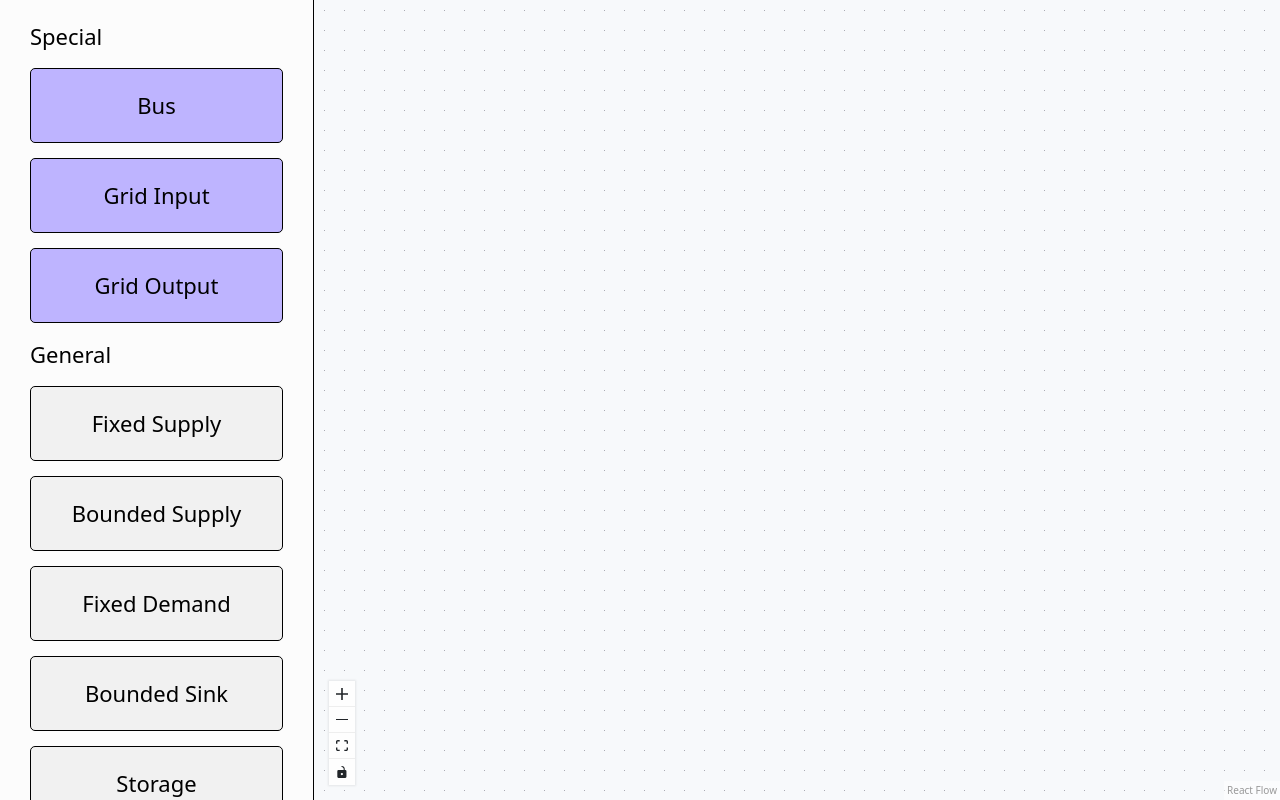
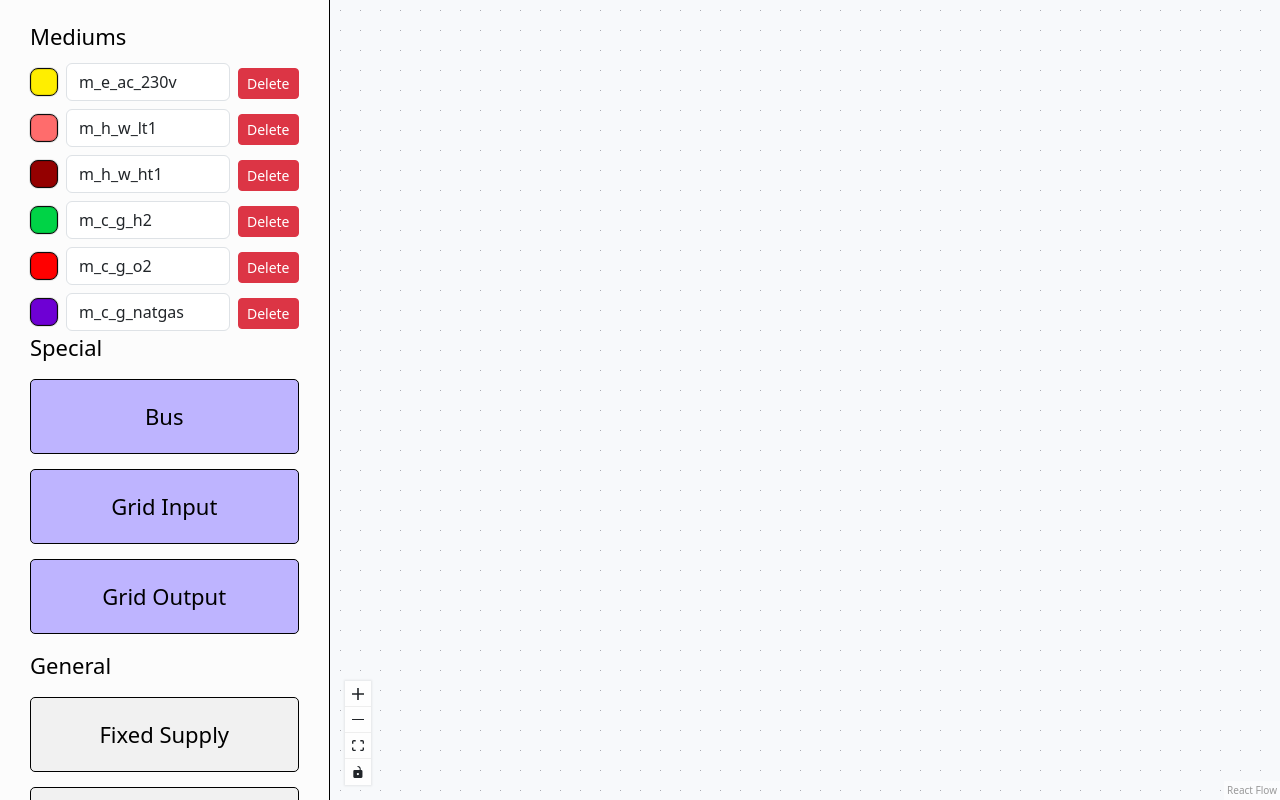
Before and after one commit to QuaSi-Software/susi, a React (Vite) app: page / in a window 1280 px wide. Built offline with nearby package versions, Linux system fonts and the light colour scheme.

Commit message:
feat: add Medium Menu to Sidebar

```diff
--- a/package.json
+++ b/package.json
@@ -16,6 +16,8 @@
     "framer-motion": "^12.38.0",
     "react": "^19.2.4",
     "react-bootstrap": "^2.10.10",
+    "react-color": "^2.19.3",
+    "react-colorful": "^5.6.1",
     "react-dom": "^19.2.4",
     "react-markdown": "^10.1.0",
     "reactflow": "^11.11.4"
--- a/src/App.tsx
+++ b/src/App.tsx
@@ -23,6 +23,8 @@ import { createMenuPosition, type MenuPosition } from './Reactflow-Components/Re
 import { NodeContextMenu, type NodeContextMenuData } from './Reactflow-Components/Reactflow-Menus/NodeContextMenu';
 import PaneContextMenu from './Reactflow-Components/Reactflow-Menus/PaneContextMenu';
 import { updateBusDataOnEdgeConnect } from './Reactflow-Components/BusDataWidget/BusDataUtils';
+import { type Medium } from './NodeDataStructures/Medium';
+import { getDefaultMediums } from './Sidebar/Mediums/MediumUtils';
 
 const initialNodes: NodeWithSusiData[] = [];
 
@@ -36,6 +38,7 @@ const DnDFlow = () => {
 	const [edgeContextMenu, setEdgeContextMenu] = useState<EdgeContextMenuData | null>(null);
 	const [nodeContextMenu, setNodeContextMenu] = useState<NodeContextMenuData | null>(null);
 	const [paneContextMenu, setPaneContextMenu] = useState<MenuPosition | null>(null);
+	const [mediums, setMediums] = useState<Medium[]>(getDefaultMediums());
 
 	const onConnect = useCallback(
 		(connection: Connection): void => {
@@ -123,7 +126,7 @@ const DnDFlow = () => {
 
 	return (
 		<div className="dndflow">
-			<Sidebar />
+			<Sidebar mediums={mediums} setMediums={setMediums} />
 			<ReactFlow
 				nodes={nodes}
 				edges={edges}
--- /dev/null
+++ b/src/CSS/color-picker.css
@@ -0,0 +1,32 @@
+:root {
+	--swatch-border-color: #0c0c0c;
+	--swatch-border-thickness: 1px;
+}
+@media (prefers-color-scheme: dark) {
+	:root {
+		--swatch-border-color: #ffffff;
+		--swatch-border-thickness: 2px;
+	}
+}
+.picker {
+	position: relative;
+}
+
+.swatch {
+	width: 28px;
+	height: 28px;
+	border-radius: 8px;
+	border: var(--swatch-border-thickness) solid var(--swatch-border-color);
+	box-shadow:
+		0 0 0 1px rgba(0, 0, 0, 0.1),
+		inset 0 0 0 1px rgba(0, 0, 0, 0.1);
+	cursor: pointer;
+}
+
+.popover {
+	position: absolute;
+	top: calc(100% + 2px);
+	left: 0;
+	border-radius: 9px;
+	box-shadow: 0 6px 12px rgba(0, 0, 0, 0.15);
+}
--- a/src/CSS/index.css
+++ b/src/CSS/index.css
@@ -5,6 +5,7 @@
 @import './context-menus.css';
 @import './sidebar.css';
 @import './node-styling.css';
+@import './color-picker.css';
 
 #root {
 	width: 100vw;
--- a/src/NodeDataStructures/Medium.tsx
+++ b/src/NodeDataStructures/Medium.tsx
@@ -3,5 +3,12 @@ interface Medium {
 	key: string;
 	color: string;
 }
+const createMedium = (name: string, color: string, key: string) => {
+	return {
+		name: name,
+		key: key,
+		color: color,
+	};
+};
 
-export { type Medium };
+export { type Medium, createMedium };
--- /dev/null
+++ b/src/Sidebar/Mediums/ColorPicker/PopoverPicker.tsx
@@ -0,0 +1,29 @@
+import React, { useCallback, useRef, useState } from 'react';
+import { HexColorPicker } from 'react-colorful';
+
+import useClickOutside from './useClickOutside';
+
+interface PopoverPickerInput {
+	color: string;
+	onChange: (color: string) => void;
+}
+
+export const PopoverPicker: React.FC<PopoverPickerInput> = ({ color, onChange }) => {
+	const popover = useRef<HTMLDivElement>(null);
+	const [isOpen, toggle] = useState(false);
+
+	const close = useCallback(() => toggle(false), []);
+	useClickOutside(popover, close);
+
+	return (
+		<div className="picker">
+			<div className="swatch" style={{ backgroundColor: color }} onClick={() => toggle(true)} />
+
+			{isOpen && (
+				<div className="popover" ref={popover}>
+					<HexColorPicker color={color} onChange={onChange} />
+				</div>
+			)}
+		</div>
+	);
+};
--- /dev/null
+++ b/src/Sidebar/Mediums/ColorPicker/useClickOutside.ts
@@ -0,0 +1,35 @@
+import { useEffect, type RefObject } from 'react';
+
+// Improved version of https://usehooks.com/useOnClickOutside/
+const useClickOutside = (ref: RefObject<HTMLDivElement | null>, handler: (event: MouseEvent | TouchEvent) => void) => {
+	useEffect(() => {
+		let startedInside = false;
+		let startedWhenMounted = false;
+
+		const listener = (event: MouseEvent | TouchEvent) => {
+			// Do nothing if `mousedown` or `touchstart` started inside ref element
+			if (startedInside || !startedWhenMounted) return;
+			// Do nothing if clicking ref's element or descendent elements
+			if (!ref.current || ref.current.contains(event.target as Node)) return;
+
+			handler(event);
+		};
+
+		const validateEventStart = (event: MouseEvent | TouchEvent) => {
+			startedWhenMounted = !!ref.current;
+			startedInside = ref.current ? ref.current.contains(event.target as Node) : false;
+		};
+
+		document.addEventListener('mousedown', validateEventStart);
+		document.addEventListener('touchstart', validateEventStart);
+		document.addEventListener('click', listener);
+
+		return () => {
+			document.removeEventListener('mousedown', validateEventStart);
+			document.removeEventListener('touchstart', validateEventStart);
+			document.removeEventListener('click', listener);
+		};
+	}, [ref, handler]);
+};
+
+export default useClickOutside;
--- /dev/null
+++ b/src/Sidebar/Mediums/MediumInputWidget.tsx
@@ -0,0 +1,44 @@
+import React from 'react';
+import { Form, Row, Col, Button } from 'react-bootstrap';
+import type { Medium } from '../../NodeDataStructures/Medium';
+import { PopoverPicker } from './ColorPicker/PopoverPicker';
+
+interface MediumInputWidgetProps {
+	medium: Medium;
+	onMediumChange: (medium: Medium) => void;
+	onDelete: () => void;
+}
+
+const MediumInputWidget: React.FC<MediumInputWidgetProps> = ({ medium, onMediumChange, onDelete }) => {
+	const onMediumColorChange = (color: string) => onChange(color, null);
+	const onMediumNameChange = (name: string) => onChange(null, name);
+
+	const onChange = (color: string | null, name: string | null) => {
+		if (color !== null) medium.color = color;
+		if (name !== null) medium.name = name;
+		onMediumChange(medium);
+	};
+
+	return (
+		<Row className="align-items-center g-2">
+			<Col xs="auto">
+				<PopoverPicker color={medium.color} onChange={onMediumColorChange} />
+			</Col>
+			<Col>
+				<Form.Control
+					type="text"
+					placeholder="Medium name"
+					value={medium.name}
+					onChange={(e) => onMediumNameChange(e.target.value)}
+				/>
+			</Col>
+			<Col xs="auto">
+				<Button variant="danger" size="sm" onClick={onDelete}>
+					Delete
+				</Button>
+			</Col>
+		</Row>
+	);
+};
+
+export default MediumInputWidget;
--- /dev/null
+++ b/src/Sidebar/Mediums/MediumMenu.tsx
@@ -0,0 +1,41 @@
+import React from 'react';
+import { Col } from 'react-bootstrap';
+import type { Medium } from '../../NodeDataStructures/Medium';
+import MediumInputWidget from './MediumInputWidget';
+
+interface MediumMenuProps {
+	mediums: Medium[];
+	setMediums: (mediums: Medium[]) => void;
+}
+
+const MediumMenu: React.FC<MediumMenuProps> = ({ mediums, setMediums }) => {
+	const onMediumChange = (medium: Medium) => {
+		const mediumIndex = mediums.findIndex((m) => m.key === medium.key);
+		const newMediums = JSON.parse(JSON.stringify(mediums));
+		newMediums[mediumIndex] = medium;
+		setMediums(newMediums);
+	};
+
+	const onMediumDelete = (key: string) => {
+		const newMediums = mediums.filter((m) => m.key !== key);
+		setMediums(newMediums);
+	};
+
+	return (
+		<>
+			<div className="description">{'Mediums'}</div>
+			<Col className="d-flex flex-column gap-2">
+				{mediums.map((medium) => (
+					<MediumInputWidget
+						key={medium.key}
+						medium={medium}
+						onMediumChange={onMediumChange}
+						onDelete={() => onMediumDelete(medium.key)}
+					/>
+				))}
+			</Col>
+		</>
+	);
+};
+
+export { MediumMenu, type MediumMenuProps };
--- /dev/null
+++ b/src/Sidebar/Mediums/MediumUtils.tsx
@@ -0,0 +1,14 @@
+import { createMedium } from '../../NodeDataStructures/Medium';
+
+const getDefaultMediums = () => {
+	return [
+		createMedium('m_e_ac_230v', '#ffee00', 'm_e_ac_230v_DEFAULT_KEY'),
+		createMedium('m_h_w_lt1', '#ff6c6c', 'm_h_w_lt1_DEFAULT_KEY'),
+		createMedium('m_h_w_ht1', '#940000', 'm_h_w_ht1_DEFAULT_KEY'),
+		createMedium('m_c_g_h2', '#00d346', 'm_c_g_h2_DEFAULT_KEY'),
+		createMedium('m_c_g_o2', '#ff0000', 'm_c_g_o2_DEFAULT_KEY'),
+		createMedium('m_c_g_natgas', '#6e00d4', 'm_c_g_natgas_DEFAULT_KEY'),
+	];
+};
+
+export { getDefaultMediums };
--- a/src/Sidebar/Sidebar.tsx
+++ b/src/Sidebar/Sidebar.tsx
@@ -1,9 +1,13 @@
+import { MediumMenu, type MediumMenuProps } from './Mediums/MediumMenu';
 import NewNodeMenu from './NewNodeMenu';
 
-export default () => {
+const Sidebar: React.FC<MediumMenuProps> = ({ mediums, setMediums }) => {
 	return (
 		<aside>
+			<MediumMenu mediums={mediums} setMediums={setMediums} />
 			<NewNodeMenu />
 		</aside>
 	);
 };
+
+export default Sidebar;
```
Also changed, not shown: 1 other file (tests, documents, lock files or other folders).
